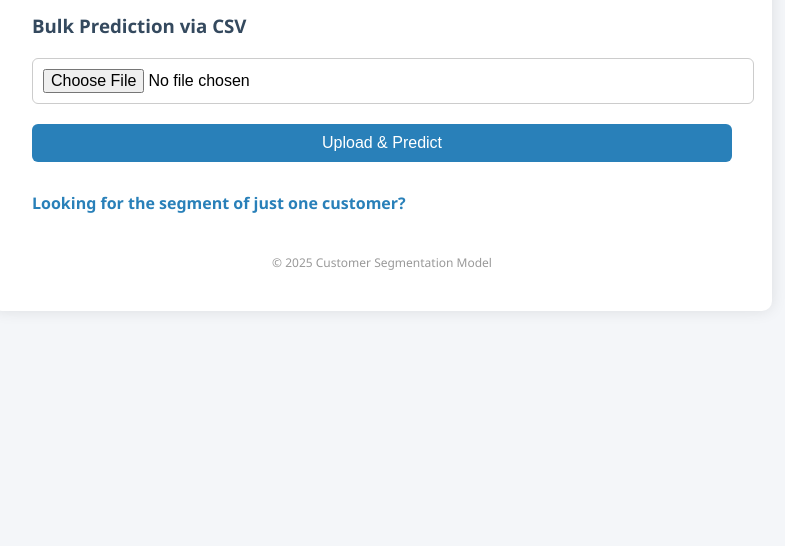
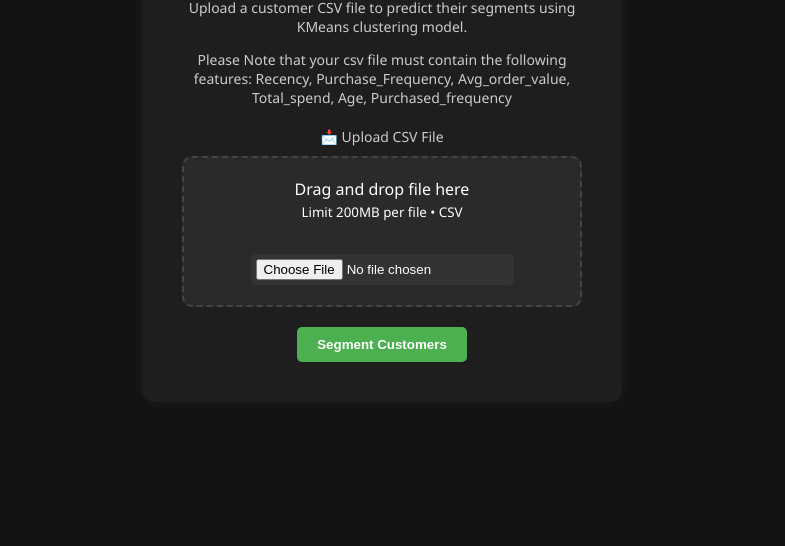
Before and after one commit to Promise-Emefile/Customer-Segmentation-Project, a plain HTML site: page index.html in a window 1280 px wide. Shown: the part 254-800 px from the top of the page, without its empty margins (258-1043 px from the left). Drawn offline with Linux system fonts and the light colour scheme.

Commit message:
Update index.html

```diff
--- a/index.html
+++ b/index.html
@@ -2,99 +2,82 @@
 <html lang="en">
 <head>
     <meta charset="UTF-8">
-    <title>Customer Segmentation App</title>
+    <title>🧠 Customer Segmentation</title>
     <style>
         body {
-            font-family: 'Segoe UI', sans-serif;
-            background-color: #f4f6f9;
             margin: 0;
             padding: 0;
+            font-family: "Segoe UI", sans-serif;
+            background-color: #121212;
+            color: #fff;
             display: flex;
             justify-content: center;
-            align-items: flex-start;
-            min-height: 100vh;
+            align-items: center;
+            height: 100vh;
         }
 
         .container {
-            background-color: white;
-            max-width: 700px;
-            width: 100%;
-            margin: 40px;
+            background-color: #1e1e1e;
             padding: 40px;
-            box-shadow: 0 0 15px rgba(0,0,0,0.1);
-            border-radius: 10px;
+            border-radius: 12px;
+            box-shadow: 0 0 20px rgba(255, 255, 255, 0.05);
+            text-align: center;
+            max-width: 400px;
+            width: 90%;
         }
 
         h1 {
-            text-align: center;
-            color: #2c3e50;
+            font-size: 26px;
+            margin-bottom: 10px;
+            color: #4CAF50;
         }
 
-        h3 {
-            color: #34495e;
+        p {
+            font-size: 14px;
+            color: #ccc;
         }
 
-        form {
+        label {
+            font-size: 14px;
             margin-top: 20px;
+            display: block;
+            color: #ccc;
         }
 
-        input[type="file"],
-        input[type="number"],
-        button {
-            display: block;
-            width: 100%;
-            padding: 10px;
-            margin: 8px 0 20px;
-            border-radius: 6px;
-            border: 1px solid #ccc;
-            font-size: 16px;
+        .drop-area {
+            margin-top: 10px;
+            padding: 20px;
+            border: 2px dashed #444;
+            border-radius: 10px;
+            background-color: #2a2a2a;
         }
 
-        input[type="file"]:hover,
-        input[type="number"]:focus {
-            border-color: #2980b9;
+        .drop-area:hover {
+            border-color: #4CAF50;
         }
 
-        button {
-            background-color: #2980b9;
+        input[type="file"] {
+            margin-top: 10px;
+            padding: 5px;
+            background-color: #333;
             color: white;
             border: none;
-            cursor: pointer;
-            transition: 0.3s ease;
+            border-radius: 5px;
         }
 
-        button:hover {
-            background-color: #1c5980;
-        }
-
-        .link-text {
-            margin-top: 30px;
-            color: #2980b9;
+        input[type="submit"] {
+            margin-top: 20px;
+            padding: 10px 20px;
+            background-color: #4CAF50;
+            border: none;
+            color: white;
+            border-radius: 5px;
             cursor: pointer;
             font-weight: bold;
         }
 
-        #popupForm {
-            display: none;
-            background-color: #f9f9f9;
-            padding: 20px;
-            border: 1px solid #ccc;
-            border-radius: 8px;
-            margin-top: 20px;
-        }
-
-        .output {
-            margin-top: 20px;
-            padding: 15px;
-            background-color: #ecf0f1;
-            border-radius: 6px;
-        }
-
-        .footer {
-            text-align: center;
-            font-size: 12px;
-            color: #999;
-            margin-top: 40px;
+        input[type="submit"]:hover {
+            background-color: #3c9a3c;
         }
     </style>
 </head>
@@ -104,52 +87,15 @@
         <p>Upload a customer CSV file to predict their segments using KMeans clustering model.</p>
         <p>Please Note that your csv file must contain the following features: Recency, Purchase_Frequency, Avg_order_value, Total_spend, Age, Purchased_frequency</p>
 
-                <!-- CSV Upload Form -->
-        <h3>Bulk Prediction via CSV</h3>
-        <form method="POST" action="/predict_csv" enctype="multipart/form-data">
-            <input type="file" name="file" required>
-            <button type="submit">Upload & Predict</button>
+        <form action="/predict" method="post" enctype="multipart/form-data">
+            <label>📩 Upload CSV File</label>
+            <div class="drop-area">
+                Drag and drop file here<br>
+                <small>Limit 200MB per file • CSV</small><br><br>
+                <input type="file" name="file" accept=".csv" required>
+            </div>
+            <input type="submit" value="Segment Customers">
         </form>
-
-
-        <!-- Single Customer Input -->
-        <p class="link-text" onclick="toggleForm()">Looking for the segment of just one customer?</p>
-
-        <div id="popupForm">
-            <form method="POST" action="/predict_single">
-                <label>Recency:</label>
-                <input type="number" name="recency" required step="any">
-
-                <label>Purchase Frequency:</label>
-                <input type="number" name="purchase_frequency" required step="any">
-
-                <label>Average Order value:</label>
-                <input type="number" name="avg_order_value" required step="any">
-
-                <label>Total Spend:</label>
-                <input type="number" name="total_spend" required step="any">
-
-                <label>Age:</label>
-                <input type="number" name="age" required step="any">
-
-                <label>Purchase Duration:</label>
-                <input type="number" name="purchase_duration" required step="any">
-
-                <button type="submit">Predict Segment</button>
-            </form>
-        </div>
-
-
-        <div class="footer">
-            &copy; 2025 Customer Segmentation Model
-        </div>
     </div>
-
-    <script>
-        function toggleForm() {
-            const form = document.getElementById("popupForm");
-            form.style.display = form.style.display === "none" ? "block" : "none";
-        }
-    </script>
 </body>
 </html>
```
